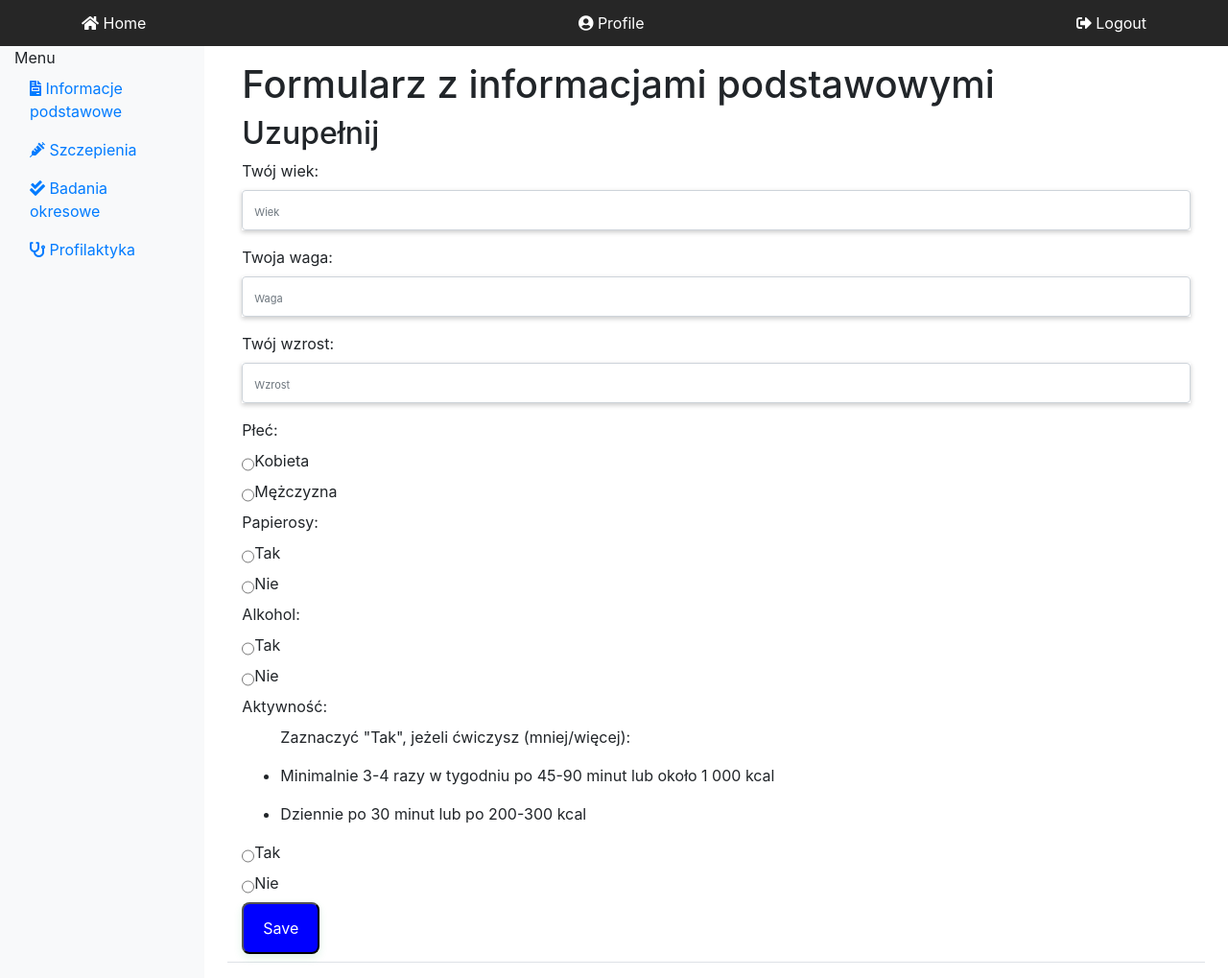
After one commit to 3Rii/Med-Assist, a Flask app: page /basic/update in a window 1280 px wide. The commit adds this page. Shown: the whole page at 96% size. Run offline with Flask 2, Linux system fonts and the light colour scheme; the visitor is signed in with stand-in values (Sample User, id 1); some libraries are stand-ins or nearby versions.

Commit message:
dodawanie bez edycji

```diff
--- a/app.py
+++ b/app.py
@@ -2,14 +2,18 @@ from flask import Flask, request, session, redirect, url_for, render_template
 from flaskext.mysql import MySQL
 import pymysql
 import re
+from flask_wtf import FlaskForm
+from wtforms import StringField, PasswordField, BooleanField, SubmitField, FloatField
+from wtforms.validators import DataRequired
+
 
 app = Flask(__name__)
 
 app.secret_key = 'secret_key'
 
 mysql = MySQL()
-app.config['MYSQL_DATABASE_USER'] = ''
-app.config['MYSQL_DATABASE_PASSWORD'] = ''
+app.config['MYSQL_DATABASE_USER'] = 'harry'
+app.config['MYSQL_DATABASE_PASSWORD'] = 'H4rru5i3k!'
 app.config['MYSQL_DATABASE_DB'] = 'projekt'
 app.config['MYSQL_DATABASE_HOST'] = 'localhost'
 mysql.init_app(app)
@@ -70,7 +74,6 @@ def register():
         msg = 'Please fill out the form!'
     return render_template('register.html', msg=msg)
 
-
 # http://localhost:5000/
 @app.route('/', methods=['GET', 'POST'])
 def home():
@@ -86,42 +89,65 @@ def home():
 
 
 # http://localhost:5000/basic
-@app.route('/basic', methods=['GET', 'POST'])
-def basicform():
+@app.route('/basic/update', methods=['GET', 'POST'])
+def basicform_update():
     conn = mysql.connect()
     cursor = conn.cursor(pymysql.cursors.DictCursor)
     msg = ''
 
     if 'loggedin' in session:
-        cursor.execute('SELECT * FROM accounts WHERE id = %s', [session['id']])
-        account = cursor.fetchone()
+    #         cursor.execute('SELECT * FROM user_u WHERE id IN (SELECT id FROM accounts WHERE id = %s)', [session['id']])
+    #         account = cursor.fetchone()
+    #         if not cursor:
+    #             msg = "ormularz pusty"
+    #         return render_template('homepage/basicform_view.html', account=account, msg=msg)
+    # else:
+    #     return redirect(url_for('login'))
+
         if request.method == 'POST':
+            cursor.execute('SELECT * FROM accounts WHERE id = %s', [session['id']])
 
             age = request.form['age']
             weight = request.form['weight']
             height = request.form['height']
-            sex = request.form['sex']
-            smoke = request.form['smoke']
-            drink = request.form['drink']
-            move = request.form['move']
+            # radio bool
+            sex = request.form.get("sex")
+            smoke = request.form.get("smoke")
+            drink = request.form.get("drink")
+            move = request.form.get("move")
 
-            if not type(age) == int:
+            if not age.isnumeric():
                 msg = 'Age must be a number!'
-            elif not type(weight) == int:
+            elif not weight.isnumeric():
                 msg = 'Weight must be a number!'
-            elif not type(height) == int:
+            elif not height.isnumeric():
                 msg = 'Height must be a number!'
             else:
-                cursor.execute('INSERT INTO user VALUES (NULL, %s, %s, %s, %s, %s, %s, %s)',
-                               (age, weight, height, sex, smoke, drink, move))
+                cursor.execute('INSERT INTO user_u VALUES (%s, %s, %s, %s, %s, %s, %s, %s)',
+                               ([session['id']], age, weight, height, sex, smoke, drink, move))
                 conn.commit()
-                msg = 'Form copleted!'
+                msg = 'Form completed!'
         elif request.method == 'POST':
             msg = 'Please fill out the form!'
-        return render_template('homepage/basicform.html', account=account)
+        return render_template('homepage/basicform_put.html', msg=msg)
+
+@app.route('/basic', methods=['GET', 'POST'])
+def basicform_view():
+    conn = mysql.connect()
+    cursor = conn.cursor(pymysql.cursors.DictCursor)
+    msg = ''
+
+    if 'loggedin' in session:
+        cursor.execute('alter table user_u alter column id set default %s', [session['id']])
+        inserted = 'ok'
+        print('ok')
+
+        if inserted == 'ok':
+            cursor.execute('SELECT * FROM user_u WHERE id IN (SELECT id FROM accounts WHERE id = %s)', [session['id']])
+            account = cursor.fetchone()
+        return render_template('homepage/basicform_view.html', msg=msg, account=account)
     else:
         return redirect(url_for('login'))
-
 
 # http://localhost:5000/logout
 @app.route('/logout')
@@ -140,6 +166,7 @@ def profile():
 
     if 'loggedin' in session:
         cursor.execute('SELECT * FROM accounts WHERE id = %s', [session['id']])
+
         account = cursor.fetchone()
         return render_template('profile.html', account=account)
     else:
--- /dev/null
+++ b/templates/homepage/basicform_put.html
@@ -0,0 +1,112 @@
+{% extends 'mainlayout.html' %}
+
+{% block title %}Home{% endblock %}
+
+{% block content %}
+<h1>Formularz z informacjami podstawowymi</h1>
+<div>
+    <form action="{{ url_for('basicform_update') }}" method="post">
+    <h2>Uzupełnij</h2>
+
+            <div class="form-group">
+
+               <label for="name" class="cols-sm-2 control-label">Twój wiek:</label>
+               <div class="cols-sm-10">
+                <div class="input-group">
+                 <input type="text" class="form-control" name="age" id="age"  placeholder="Wiek"/>
+                </div>
+               </div>
+            </div>
+
+            <div class="form-group">
+               <label for="name" class="cols-sm-2 control-label">Twoja waga:</label>
+               <div class="cols-sm-10">
+                <div class="input-group">
+                 <input type="text" class="form-control" name="weight" id="weight"  placeholder="Waga"/>
+                </div>
+               </div>
+            </div>
+
+            <div class="form-group">
+               <label for="name" class="cols-sm-2 control-label">Twój wzrost:</label>
+               <div class="cols-sm-10">
+                <div class="input-group">
+
+                 <input type="text" class="form-control" name="height" id="height"  placeholder="Wzrost"/>
+                </div>
+               </div>
+            </div>
+
+            <div class="radio-group">
+               <label for="name" class="cols-sm-2 control-label">Płeć:</label>
+
+                  <div class="input-group-prepend">
+                    <input type="radio" name="sex" id="sex" value="1">
+                    <label>Kobieta</label>
+                  </div>
+
+                  <div class="input-group-prepend">
+                    <input type="radio" name="sex" id="sex" value="0">
+                    <label>Mężczyzna</label>
+                  </div>
+            </div>
+
+            <div class="radio-group">
+               <label for="name" class="cols-sm-2 control-label">Papierosy:</label>
+
+                  <div class="input-group-prepend">
+                    <input type="radio" name="smoke" id="smoke" value="1">
+                    <label>Tak</label>
+                  </div>
+
+                  <div class="input-group-prepend">
+                    <input type="radio" name="smoke" id="smoke" value="0">
+                    <label>Nie</label>
+                  </div>
+
+            </div>
+
+            <div class="radio-group">
+               <label for="name" class="cols-sm-2 control-label">Alkohol:</label>
+
+                  <div class="input-group-prepend">
+                    <input type="radio" name="drink" id="drink" value="1">
+                    <label>Tak</label>
+                  </div>
+
+
+                  <div class="input-group-prepend">
+                    <input type="radio" name="drink" id="drink" value="0">
+                    <label>Nie</label>
+                  </div>
+
+            </div>
+                <div class="radio-group">
+               <label for="name" class="cols-sm-2 control-label">Aktywność:</label>
+                    <div>
+                    <ul>
+                        <p>Zaznaczyć "Tak", jeżeli ćwiczysz (mniej/więcej):</p>
+                        <li>
+                            <p>Minimalnie 3-4 razy w tygodniu po 45-90 minut lub około 1 000 kcal</p>
+                        </li>
+                        <li>
+                            <p>Dziennie po 30 minut lub po 200-300 kcal</p>
+                        </li>
+                    </ul>
+                    </div>
+                  <div class="input-group-prepend">
+                    <input type="radio" name="move" id="move" value="1">
+                      <label>Tak</label>
+                  </div>
+
+                  <div class="input-group-prepend">
+                    <input type="radio" name="move" id="move" value="0">
+                    <label>Nie</label>
+                  </div>
+            </div>
+
+    <div id="msg">{{ msg }}</div>
+    <div><input type="submit" value="Save" class="save-btn" name="save"></div>
+    </form>
+</div>
+{% endblock %}
--- a/templates/login.html
+++ b/templates/login.html
@@ -31,9 +31,10 @@
 
     <input type="checkbox" value="checked"><b>Remember</b>
     <input type="submit" value="Login" class="signinbtn" name="">
-   </form>
+
 
    <div id="msg">{{ msg }}</div>
    <p>No account yet?</p>
    <p><a href="{{ url_for('register') }}" class="signupbtn">Register</a></p>
+   </form>
 {% endblock %}
--- a/templates/mainlayout.html
+++ b/templates/mainlayout.html
@@ -26,7 +26,7 @@
             <div class="menu-header">Menu</div>
             <ul class="nav flex-column">
               <li class="nav-item">
-                <a class="nav-link" href="/basic">
+                <a class="nav-link" href="/basic/update">
                      <i class="fas fa-file-invoice"></i>
                     Informacje podstawowe
                 </a>
--- a/templates/register.html
+++ b/templates/register.html
@@ -47,13 +47,12 @@
         </div>
        </div>
       </div>
-     </form>
 
        <div id="msg">{{ msg }}</div>
 
        <input type="submit" value="Register" class="signupbtn" name="Register">
        <p><a href="{{ url_for('login') }}" class="signinbtn">Login</a></p>
-
+     </form>
  <script src="https://maxcdn.bootstrapcdn.com/bootstrap/4.1.1/js/bootstrap.min.js"></script>
  <script src="https://cdnjs.cloudflare.com/ajax/libs/jquery/3.2.1/jquery.min.js"></script>
 {% endblock %}
```
Also changed, not shown: templates/homepage/basicform_view.html (added, +28 -0 lines), 1 other file.
